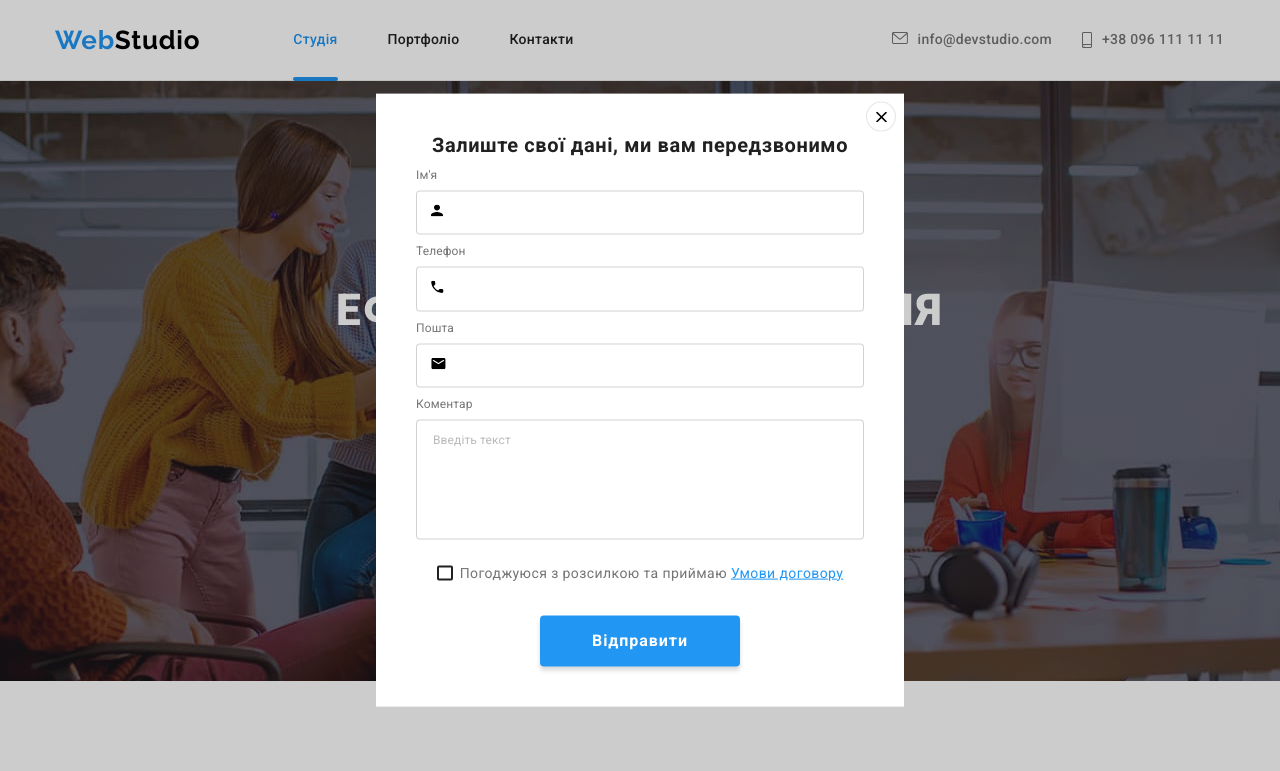
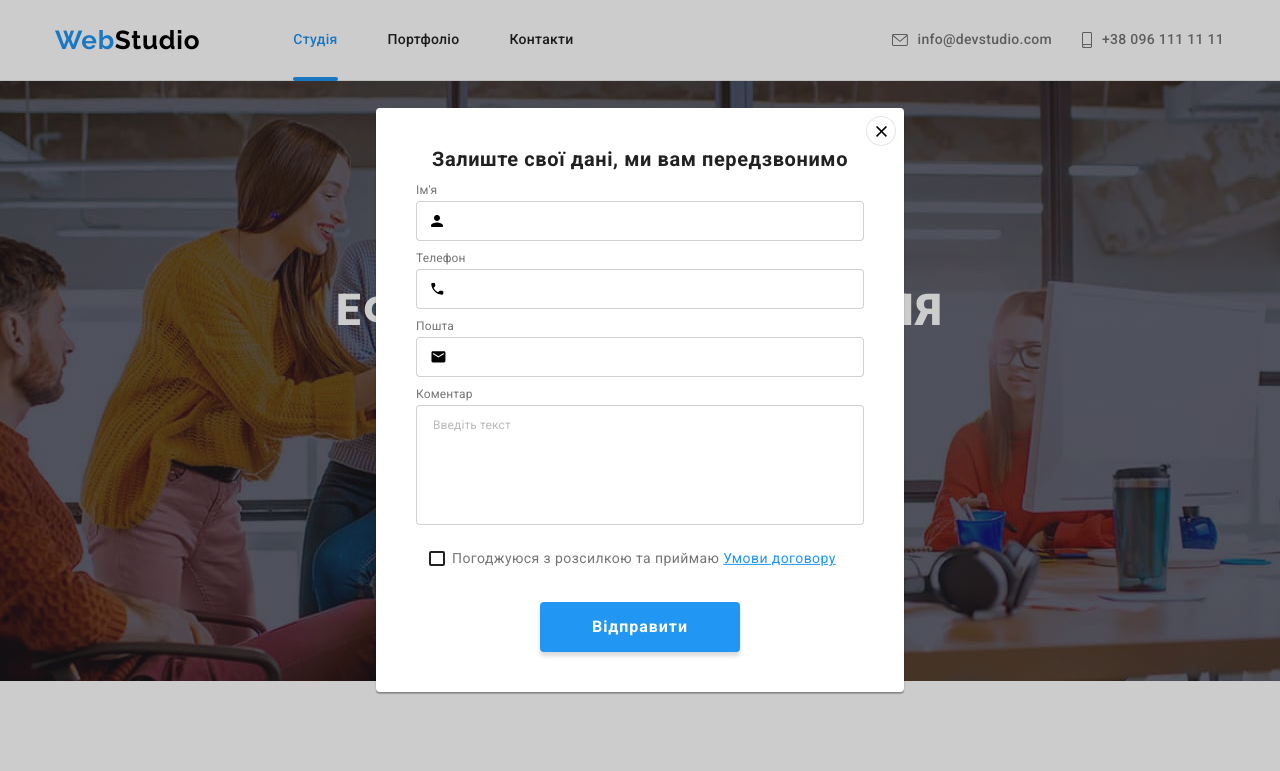
Before and after one commit to OlhaSuchok/goit-markup-hw-06, a plain HTML site: page index.html in a window 1280 px wide. Both pictures are taken after a click on the button "Замовити послугу". Shown: the top 771 px of the page. Drawn offline with nearby package versions, Linux system fonts and the light colour scheme.

Commit message:
fixed error

```diff
--- a/css/styles.css
+++ b/css/styles.css
@@ -245,6 +245,7 @@ button {
 .link-mail,
 .link-tel {
   display: flex;
+  align-items: center;
   padding-top: 32px;
   padding-bottom: 32px;
 }
@@ -367,6 +368,9 @@ button {
   min-width: 528px;
   min-height: 581px;
   background-color: var(--accent-color);
+  box-shadow: 0px 1px 3px rgba(0, 0, 0, 0.12), 0px 1px 1px rgba(0, 0, 0, 0.14), 0px 2px 1px rgba(0, 0, 0, 0.2);
+  border-radius: 4px;
+
   transform: translate(-50%, -50%) scale(1);
   transition: transform 250ms linear;
 }
@@ -421,11 +425,22 @@ button {
   color:  var(--main-color);
 }
 
+.lable,
+.message::placeholder,
+.message {
+  display: block;
+  align-self: flex-start;
+  text-align: left;
+  font-family: var(--main-font);
+  font-weight: 400;
+  font-size: 12px;
+  line-height: 1.17;
+  letter-spacing: 0.01em;
+}
+
 .lable {
-  align-self: flex-start;
-  display: block;
-  padding: 0;
   margin-bottom: 4px;
+  color:  var(--secondary-color);
 }
 
 .field {
@@ -437,9 +452,17 @@ button {
 .field-input {
   width: 100%;
   padding-top: 12px;
-  padding-left: 40px;
-  padding-right: 15px;
+  padding-right: 12px;
   padding-bottom: 12px;
+  padding-left: 42px;
+
+  font-family: var(--main-font);
+  font-weight: 400;
+  font-size: 12px;
+  line-height: 1.17;
+  letter-spacing: 0.01em;
+  color: var(--secondary-color);
+
   border: 1px solid rgba(33, 33, 33, 0.2);
   border-radius: 4px;
   outline: transparent;
@@ -456,9 +479,9 @@ button {
 
 .field-icon {
   position: absolute;
-  top: 14px;
+  top: 50%;
   left: 15px;
-  padding-right: 0;
+  transform: translateY(-50%);
 
   transition-property: fill;
   transition-duration: 250ms;
@@ -468,18 +491,6 @@ button {
 .field-input:hover + .field-icon,
 .field-input:focus + .field-icon {
   fill: #2196f3;
-}
-
-.lable-text {
-  display: block;
-  margin-bottom: 4px;
-  font-family: var(--main-font);
-  font-weight: 400;
-  font-size: 12px;
-  line-height: 1.16;
-  text-align: left;
-  letter-spacing: 0.01em;
-  color:  var(--secondary-color);
 }
 
 .message {
@@ -501,14 +512,9 @@ button {
   border-color: var(--nav-color);
 }
 
-.message::placeholder {
+.message::placeholder,
+textarea {
   color: rgba(117, 117, 117, 0.5);
-  font-family: var(--main-font);
-  font-weight: 400;
-  font-size: 12px;
-  line-height: 1.17;
-  text-align: left;
-  letter-spacing: 0.01em;
 }
 
 textarea {
@@ -534,8 +540,9 @@ textarea {
 
 .privacy {
   display: flex;
-  justify-content: center;
+  width: 100%;
   align-items: center;
+  padding-left: 13px;
   margin-bottom: 30px;
 }
 
@@ -880,6 +887,9 @@ color: #FFFFFF;
 }
 
 .footer-input {
+  display: block;
+  align-self: flex-start;
+  text-align: left;
   width: 358px;
   height: 50px;
   padding: 14px 15px;
@@ -890,9 +900,25 @@ color: #FFFFFF;
   border-radius: 4px;
   background-color: #2F303A;
 
+  font-family: var(--main-font);
+  font-weight: 400;
+  font-size: 16px;
+  line-height: 1.3;
+  letter-spacing: 0.03em;
+  color: rgba(255, 255, 255, 0.6);
+
   transition-property: border-color;
   transition-duration: 250ms;
   transition-timing-function: cubic-bezier(0.4, 0, 0.2, 1);
+}
+
+.footer-input::placeholder {
+  font-family: var(--main-font);
+  font-weight: 400;
+  font-size: 16px;
+  line-height: 1.3;
+  letter-spacing: 0.03em;
+  color: rgba(255, 255, 255, 0.6);
 }
 
 .footer-input:hover,
```
